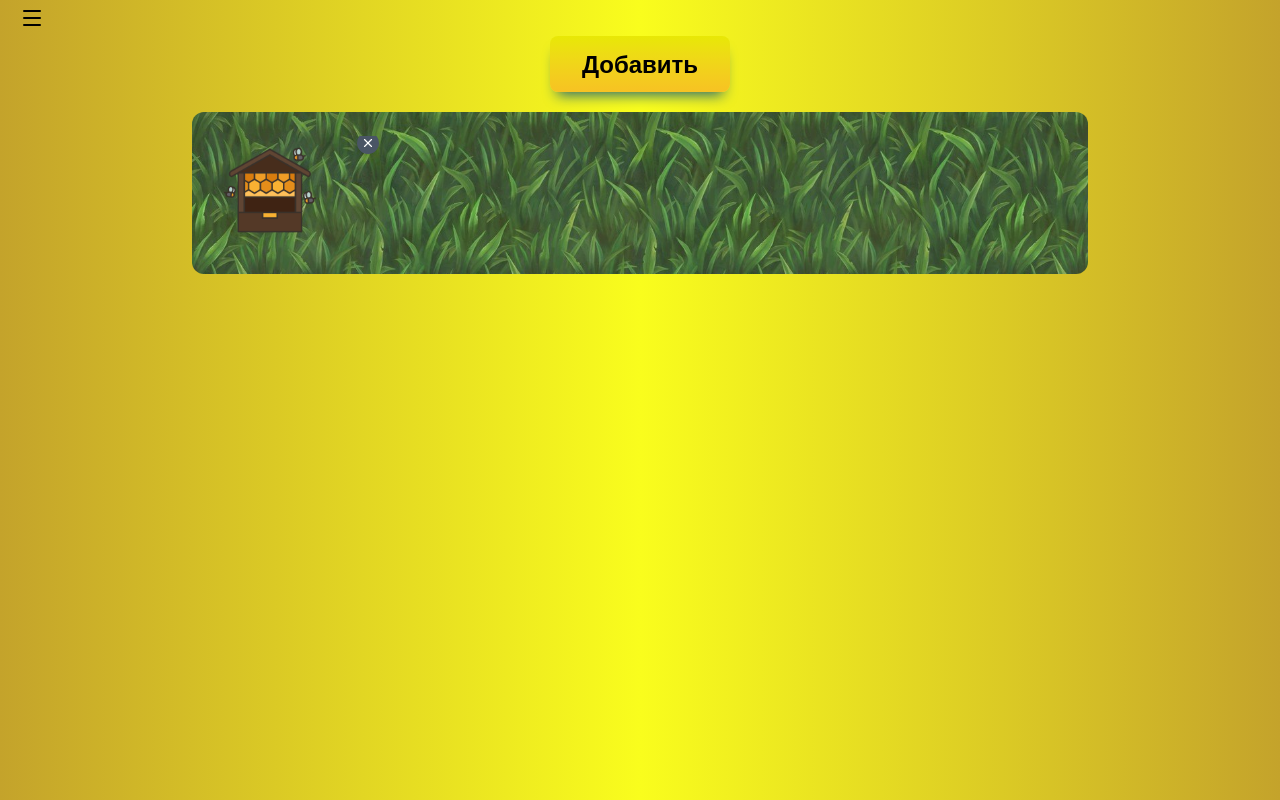
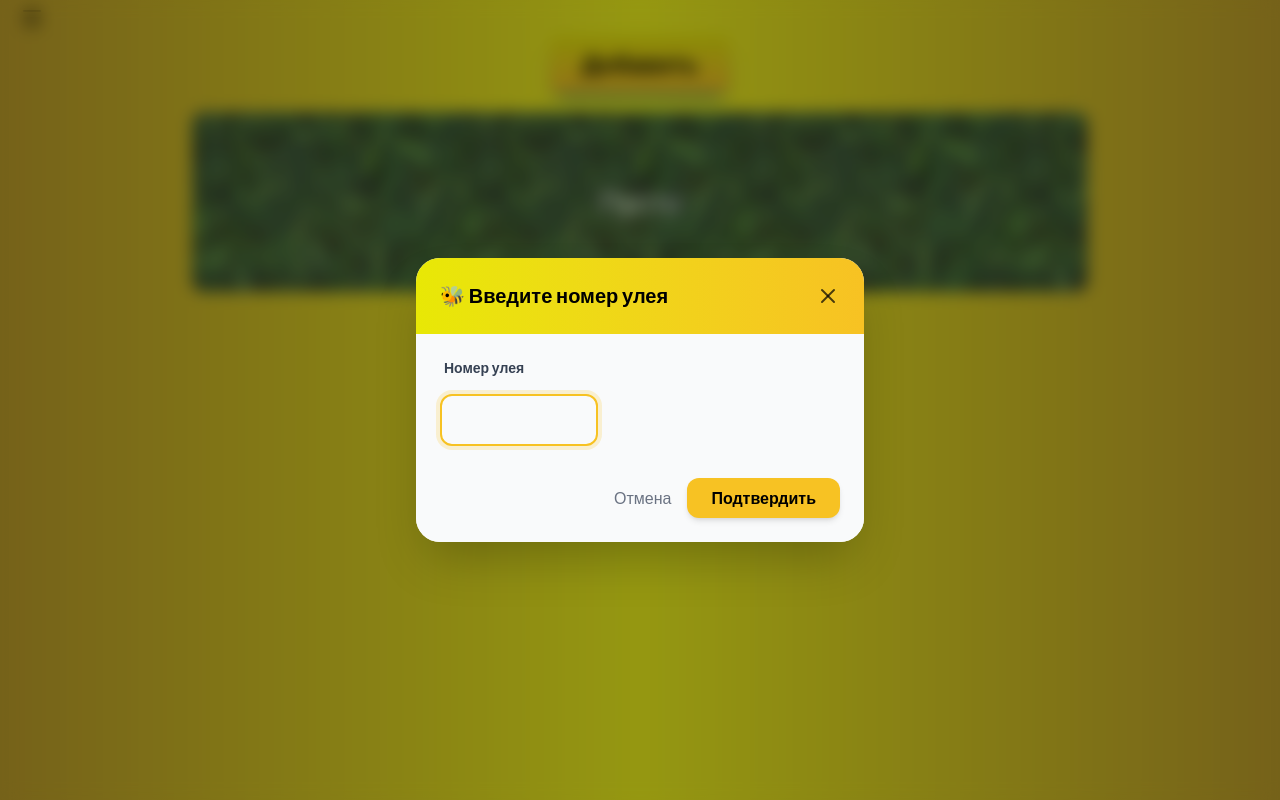
Before and after one commit to Tomekggvp/BeeGarden, a React (Vite) app in the folder client/: page / in a window 1280 px wide. Both pictures are taken after a click on the link "Добавить". Built offline with nearby package versions, Linux system fonts and the light colour scheme.

Commit message:
feat: adding hive numbering with modal

```diff
--- /dev/null
+++ b/client/src/components/AddBeehiveInfo.jsx
@@ -0,0 +1,73 @@
+import React from 'react'
+import { XIcon } from 'lucide-react'
+const AddBeehiveInfo = ({ isOpen, onClose, onConfirm,beehiveNum, setBeehiveNum}) => {
+
+    if(!isOpen) return null;
+
+  return (
+    <div className="fixed inset-0 z-50 flex items-center justify-center p-4">
+
+      <div
+        className="absolute inset-0 bg-black/40 backdrop-blur-sm transition-opacity"
+        onClick={onClose}
+      />
+
+      <div className="relative bg-white rounded-3xl shadow-2xl w-full max-w-md overflow-hidden transform transition-all animate-in zoom-in duration-200">
+
+        <div className="bg-linear-to-r from-[#e8e805] to-[#f7c223] p-6 flex justify-between items-center">
+          <h3 className="text-xl font-bold text-black flex items-center gap-2">
+            🐝 Введите номер улея
+          </h3>
+          <button onClick={onClose} className="text-black/70 hover:text-black transition-colors">
+            <XIcon size={24} />
+          </button>
+        </div>
+
+        <div className="p-6 bg-gray-50 flex gap-0 justify-end">
+
+
+            <div className="flex flex-col gap-4">
+                <label className="text-sm font-bold text-gray-700 ml-1">
+                Номер улея
+                </label>
+
+        <div className="relative">
+            <input
+                type="text"
+                value={beehiveNum}
+                onChange={(e) => setBeehiveNum(e.target.value)}
+                placeholder=""
+                className="w-full px-4 py-3 rounded-xl border-2 border-gray-100 outline-none transition-all
+                        focus:border-[#f7c223] focus:ring-4 focus:ring-[#f7c223]/20 bg-gray-50 text-gray-800"
+                autoFocus
+            />
+
+
+         </div>
+
+             </div>
+
+          <button
+            onClick={onClose}
+            className="px-4 py-2 mt-30 text-gray-500 hover:text-gray-700 font-medium transition-colors"
+          >
+
+            Отмена
+
+          </button>
+
+          <button
+            onClick={onConfirm}
+            className="px-6 py-2 mt-30 bg-[#f7c223] hover:bg-[#e8e805] text-black font-bold rounded-xl shadow-md active:scale-95 transition-all"
+          >
+            Подтвердить
+
+          </button>
+
+        </div>
+      </div>
+    </div>
+  )
+}
+
+export default AddBeehiveInfo
--- a/client/src/components/Beehive.jsx
+++ b/client/src/components/Beehive.jsx
@@ -2,13 +2,27 @@ import React from 'react'
 import { assets } from '../assets/assets'
 import BeehiveAddBtn from './BeehiveAddBtn'
 
-const Beehive = () => {
+const Beehive = ({beehiveNum}) => {
   return (
     <div className=''>
-        <button className='cursor-pointer'> <img src={assets.apiary} alt='' className=' w-[17vw] sm:w-[13vw]
+        <button className='cursor-pointer'> <img src={assets.apiary} alt='' className='w-[17vw] sm:w-[13vw]
          md:w-[15vw] lg:w-25 xl:w-23 h-auto'/>
         </button>
-     {/* <div className='w-25 h-25 bg-red-600'></div> */}
+
+   <div className='absolute inset-0 flex items-center justify-center pointer-events-none'>
+        <span className="
+          /* Центрирование и смещение чуть вниз, если нужно */
+          translate-y-2
+          /* Адаптивный шрифт: меняется синхронно с шириной картинки */
+          text-[4vw] sm:text-[3vw] md:text-[4vw] lg:text-3xl
+          font-black
+          text-white
+          drop-shadow-[0_2px_2px_rgba(0,0,0,0.8)]
+          tracking-tighter
+        ">
+          {beehiveNum}
+        </span>
+      </div>
 
 
     </div>
--- a/client/src/components/BeehiveAddBtn.jsx
+++ b/client/src/components/BeehiveAddBtn.jsx
@@ -1,12 +1,12 @@
 import React, { useEffect, useState } from 'react'
-import Beehive from './Beehive'
-import { XIcon } from 'lucide-react'
-import { assets } from '../assets/assets'
+import AddBeehiveInfo from './AddBeehiveinfo'
+import BgHome from './BgHome'
 
 const BeehiveAddBtn = () => {
 
   const [component,setComponent] = useState([])
-
+  const [isModalOpen,setIsModalOpen] = useState(false)
+  const [beehiveNum, setBeehiveNum] = useState('')
 
   useEffect(() => {
     const savedComponents = localStorage.getItem('beehiveComponent')
@@ -19,29 +19,38 @@ const BeehiveAddBtn = () => {
     localStorage.setItem('beehiveComponent', JSON.stringify(component))
   },[component])
 
+
+  const handleConfirm = () => {
+    if(!beehiveNum) return;
+
+    const newComponent = {
+      id: `${Date.now()}-${Math.random().toString(36).substr(2, 9)}`,
+
+      number: beehiveNum,
+      createdAt: new Date().toISOString()
+    }
+
+    setComponent([...component, newComponent]);
+
+    setBeehiveNum('')
+    setIsModalOpen(false)
+
+  }
+
   const removeComponent = (id) => {
   setComponent(component.filter(item => item.id !== id))
   }
 
-   const addComponent = (e) => {
+  const openModal = (e) => {
     e.preventDefault()
+    setIsModalOpen(true)
 
-    const nextNumber = component.length > 0
-      ? Math.max(...component.map(item => item.number || 0)) + 1
-      : 1;
-
-    const newComponent = {
-      id: `${Date.now()}-${Math.random().toString(36).substr(2, 9)}`,
-      number: nextNumber,
-      createdAt: new Date().toISOString()
-    }
-    setComponent([...component, newComponent]);
   }
 
   return (
     <div>
        <div className='flex flex-col justify-end items-center'>
-         <a onClick={addComponent}
+         <a onClick={openModal}
           href="#"
           className='inline-block  px-4 sm:px-6 md:px-8  py-2 sm:py-2.5 md:py-3 text-lg sm:text-xl md:text-2xl bg-linear-to-b from-[#e8e805] to-[#f7c223] hover:from-[#f7c223] hover:to-[#e8e805] text-black font-bold font-sans no-underline rounded-lg cursor-pointer shadow-[0_10px_14px_-7px_#276873] active:relative active:top-px transition-all duration-150 '>
 
@@ -50,27 +59,18 @@ const BeehiveAddBtn = () => {
          </a>
        </div>
 
-       <div className='max-w-4xl mx-auto mt-5 rounded-xl p-6 bg-gray-50/50 bg-cover bg-center bg-no-repeat' style={{backgroundImage: `url(${assets.gras})`}}>
-          <div className='grid grid-cols-4 sm:grid-cols-3 md:grid-cols-4 lg:grid-cols-5 gap-6 h-auto overflow-y-auto custom-scrollbar p-2'>
-            {component.map((item) => (
-              <div key={item.id} className='relative group animate-in fade-in zoom-in duration-300'>
-                <button
-                  onClick={() => removeComponent(item.id)}
-                  className='absolute -top-3 -right-2 z-10 bg-gray-600 text-white rounded-full p-1 shadow-md hover:bg-red-600 transition-colors'
-                >
-                  <XIcon size={14} />
-                </button>
-                <Beehive number={item.number} />
-              </div>
-            ))}
+       <BgHome
+        component={component}
+        removeComponent={removeComponent}
+       />
 
-            {component.length === 0 && (
-              <p className='col-span-full text-center text-gray-400 py-10'>Список пуст</p>
-            )}
-          </div>
-        </div>
-
-
+            <AddBeehiveInfo
+              isOpen={isModalOpen}
+              onClose={ () => setIsModalOpen(false)}
+              onConfirm={handleConfirm}
+              beehiveNum={beehiveNum}
+              setBeehiveNum={setBeehiveNum}
+            />
     </div>
   )
 }
--- /dev/null
+++ b/client/src/components/BeehiveInfo.jsx
@@ -0,0 +1,11 @@
+import React from 'react'
+
+const BeehiveInfo = () => {
+  return (
+    <div>
+
+    </div>
+  )
+}
+
+export default BeehiveInfo
--- /dev/null
+++ b/client/src/components/BgHome.jsx
@@ -0,0 +1,30 @@
+import React from 'react'
+import { assets } from '../assets/assets'
+import { XIcon } from 'lucide-react'
+import Beehive from './Beehive'
+
+const BgHome = ({component,removeComponent}) => {
+  return (
+     <div className='max-w-4xl mx-auto mt-5 rounded-xl p-6 bg-gray-50/50 bg-cover bg-center bg-no-repeat' style={{backgroundImage: `url(${assets.gras})`}}>
+          <div className='grid grid-cols-4 sm:grid-cols-3 md:grid-cols-4 lg:grid-cols-5 gap-6 h-auto overflow-y-auto custom-scrollbar p-2'>
+            {component.map((item) => (
+              <div key={item.id} className='relative group animate-in fade-in zoom-in duration-300'>
+                <button
+                  onClick={() => removeComponent(item.id)}
+                  className='absolute -top-3 -right-2 z-10 bg-gray-600 text-white rounded-full p-1 shadow-md hover:bg-red-600 transition-colors'
+                >
+                  <XIcon size={14} />
+                </button>
+                <Beehive number={item.number} beehiveNum={item.number} />
+              </div>
+            ))}
+
+            {component.length === 0 && (
+              <p className='col-span-full text-center text-3xl text-white py-10'>Пусто</p>
+            )}
+          </div>
+        </div>
+  )
+}
+
+export default BgHome
--- a/client/src/pages/Tasks.jsx
+++ b/client/src/pages/Tasks.jsx
@@ -1,9 +1,10 @@
 import React from 'react'
+import AddBeehiveInfo from '../components/AddBeehiveinfo'
+
 
 const Tasks = () => {
   return (
     <div>
-      Задачи
     </div>
   )
 }
```
